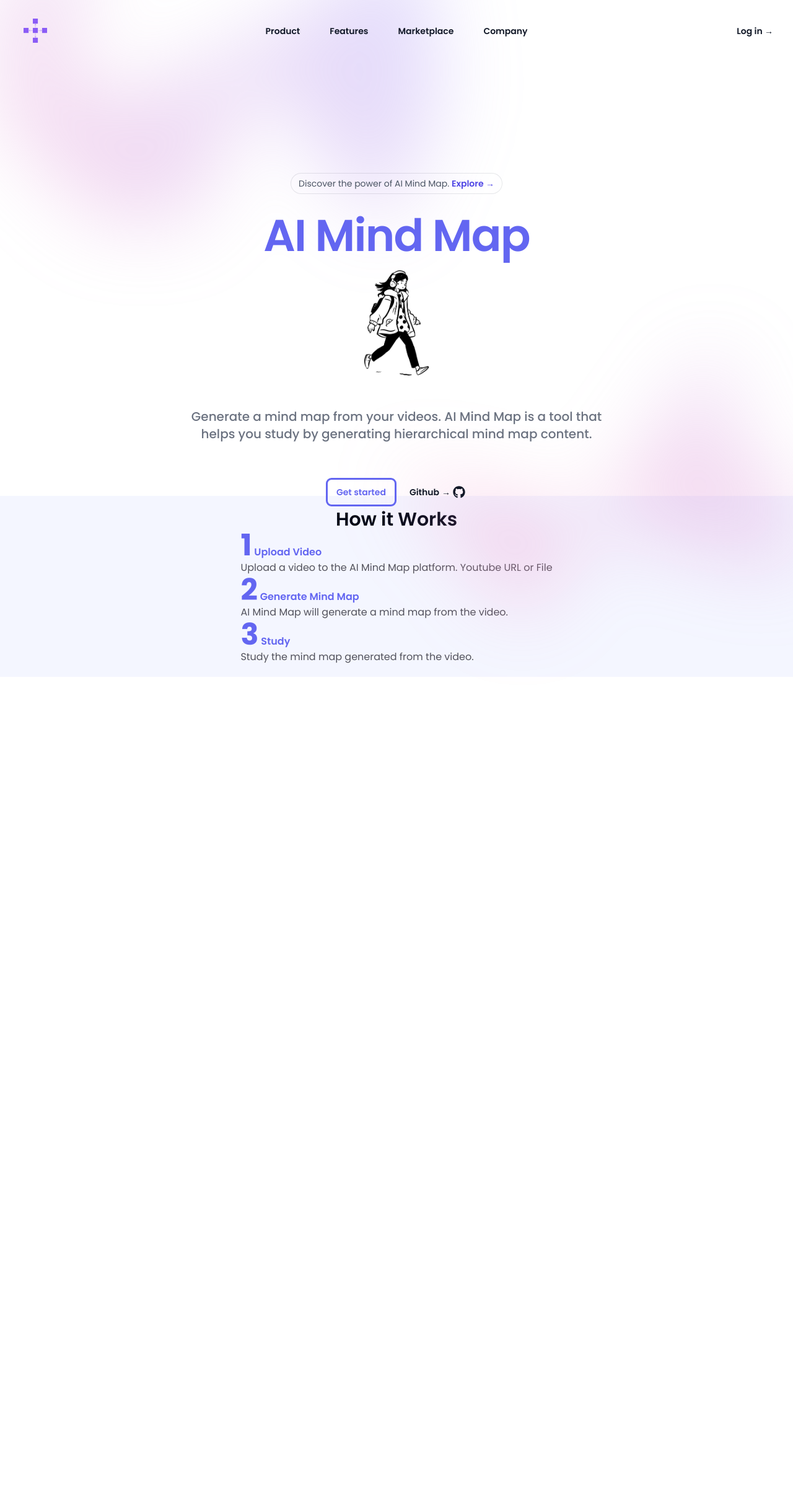
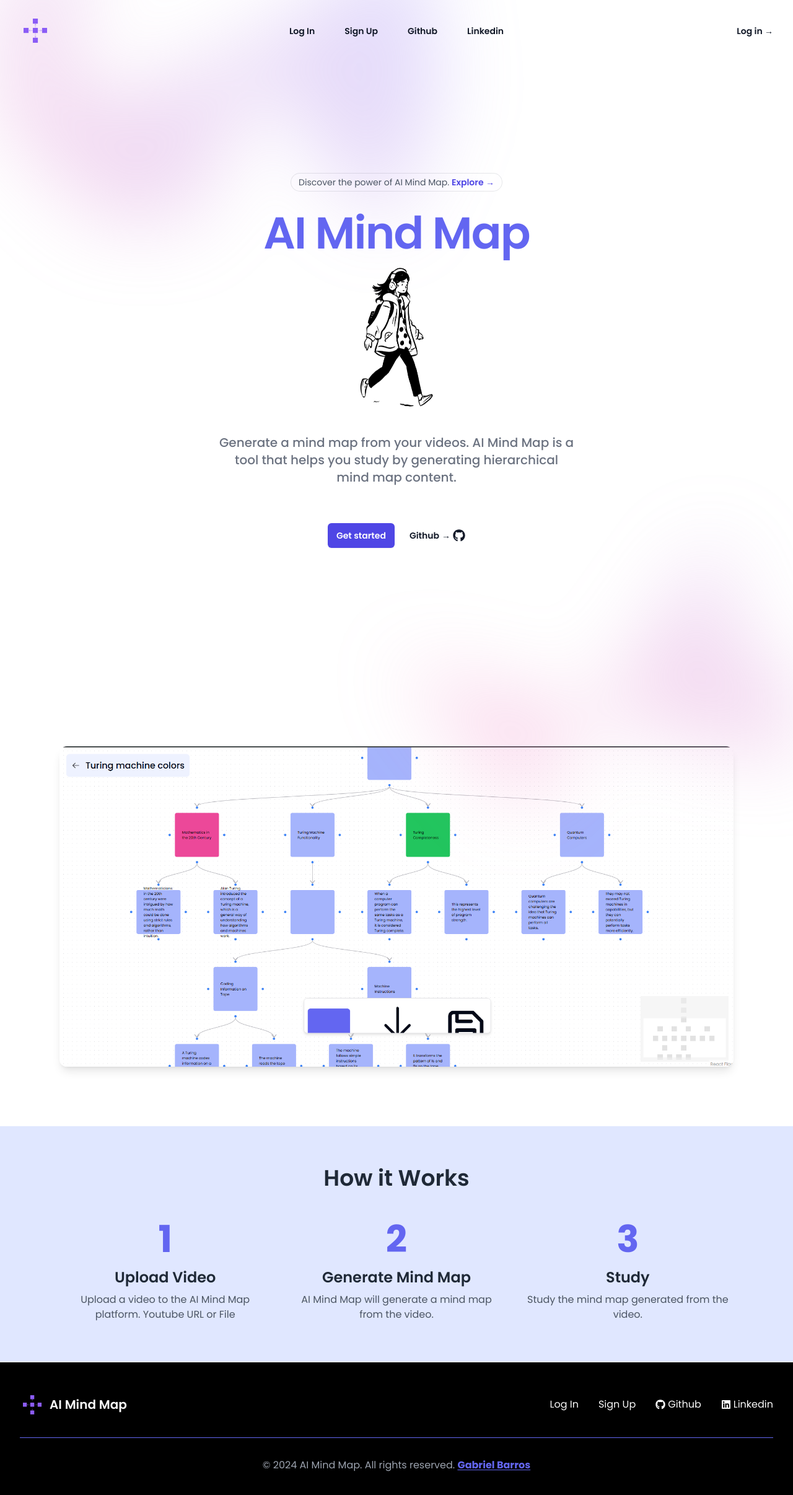
Before and after one commit to ugabb/ai-mind-map-flow, a Next.js app: page / in a window 1280 px wide. Shown: the top 2412 px of the page at 62% size. Before the commit the page ends 1092 px from the top, so only its background shows below. Built offline with nearby package versions, Linux system fonts and the light colour scheme.

Commit message:
feat(home): add framer-motion for animations and update social links

```diff
--- a/package.json
+++ b/package.json
@@ -42,6 +42,7 @@
     "date-fns": "^4.1.0",
     "elkjs": "^0.9.3",
     "file-saver": "^2.0.5",
+    "framer-motion": "^11.12.0",
     "html-to-image": "^1.11.11",
     "jsonwebtoken": "^9.0.2",
     "lodash": "^4.17.21",
--- a/src/app/home/page.tsx
+++ b/src/app/home/page.tsx
@@ -6,7 +6,7 @@
   const { currentUser } = await getCurrentUser();
 
   return (
-    <div className="flex flex-col bg-background lg:min-h-screen min-h-full">
+    <div className="flex flex-col bg-background min-h-screen h-full">
       <HomeHeader currentUser={currentUser} />
       <MindMapList currentUser={currentUser} />
     </div>
--- a/src/components/HomeHeader.tsx
+++ b/src/components/HomeHeader.tsx
@@ -8,8 +8,9 @@
   currentUser: User | undefined;
 }
 
-const linkSocials = {
+export const linkSocials = {
   github: 'https://github.com/ugabb/ai-mind-map-flow',
+  githubProfile: 'https://github.com/ugabb',
   linkedin: 'https://www.linkedin.com/in/ugab/',
 }
 
--- a/src/components/LandingPageHome.tsx
+++ b/src/components/LandingPageHome.tsx
@@ -1,10 +1,8 @@
 "use client";
 
-import { Dialog } from "@/components/ui/dialog";
 import { useState } from "react";
-import { FaBars, FaGithub } from "react-icons/fa";
-import { LuX } from "react-icons/lu";
-
+import { FaBars, FaGithub, FaLinkedin } from "react-icons/fa";
+import { motion } from "framer-motion";
 import {
   Sheet,
   SheetContent,
@@ -13,20 +11,21 @@
   SheetTitle,
   SheetTrigger,
 } from "@/components/ui/sheet";
-
-import { Button } from "./ui/button";
 import Image from "next/image";
 import Link from "next/link";
+import { linkSocials } from "./HomeHeader";
 
 const navigation = [
-  { name: "Product", href: "#" },
-  { name: "Features", href: "#" },
-  { name: "Marketplace", href: "#" },
-  { name: "Company", href: "#" },
+  { name: "Log In", href: "/login" },
+  { name: "Sign Up", href: "/sign-up" },
+  { name: "Github", href: linkSocials.github},
+  { name: "Linkedin", href: linkSocials.linkedin },
 ];
 
 export default function LandingPageHome() {
   const [mobileMenuOpen, setMobileMenuOpen] = useState(false);
+
+  const isMobile = typeof window !== "undefined" && window.innerWidth < 768;
 
   return (
     <div className="bg-white">
@@ -38,25 +37,47 @@
           <div className="flex lg:flex-1">
             <Link href="/" className="-m-1.5 p-1.5">
               <span className="sr-only">AI Mind Map</span>
+              <motion.div
+                initial={{ opacity: 0, scale: 0.5 }}
+                animate={{ opacity: 1, scale: 1 }}
+                transition={{ duration: 0.5 }}
+              >
                 <Image
                   src="/assets/logo.png"
-                alt="girl walking"
+                  alt="AI Mind Map logo"
                   width={50}
                   height={50}
                 />
+              </motion.div>
             </Link>
           </div>
           <div className="flex lg:hidden">
-            <Sheet key="right">
-              <SheetTrigger>
+            <Sheet key='bottom'>
+              <SheetTrigger asChild>
+                <motion.button
+                  whileHover={{ scale: 1.1 }}
+                  whileTap={{ scale: 0.9 }}
+                  className="text-gray-700"
+                >
                   <FaBars aria-hidden="true" className="size-6" />
+                  <span className="sr-only">Open menu</span>
+                </motion.button>
               </SheetTrigger>
               <SheetContent>
                 <SheetHeader>
-                  <SheetTitle>Are you absolutely sure?</SheetTitle>
+                  <SheetTitle>Menu</SheetTitle>
                   <SheetDescription>
-                    This action cannot be undone. This will permanently delete
-                    your account and remove your data from our servers.
+                    <nav className="mt-6 flex flex-col gap-4">
+                      {navigation.map((item) => (
+                        <Link
+                          key={item.name}
+                          href={item.href}
+                          className="text-base font-medium text-gray-900 hover:text-indigo-600"
+                        >
+                          {item.name}
+                        </Link>
+                      ))}
+                    </nav>
                   </SheetDescription>
                 </SheetHeader>
               </SheetContent>
@@ -64,24 +85,31 @@
           </div>
           <div className="hidden lg:flex lg:gap-x-12">
             {navigation.map((item) => (
+              <motion.div
+                key={item.name}
+                whileHover={{ scale: 1.05 }}
+                whileTap={{ scale: 0.95 }}
+              >
                 <Link
-                key={item.name}
                   href={item.href}
-                className="text-sm/6 font-semibold text-gray-900"
+                  className="text-sm font-semibold text-gray-900 hover:text-indigo-600"
                 >
                   {item.name}
                 </Link>
+              </motion.div>
             ))}
           </div>
           <div className="hidden lg:flex lg:flex-1 lg:justify-end">
-            <Link href="#" className="text-sm/6 font-semibold text-gray-900">
+            <motion.div whileHover={{ scale: 1.05 }} whileTap={{ scale: 0.95 }}>
+              <Link href="#" className="text-sm font-semibold text-gray-900 hover:text-indigo-600">
                 Log in <span aria-hidden="true">&rarr;</span>
               </Link>
+            </motion.div>
           </div>
         </nav>
       </header>
 
-      <section className="relative isolate px-6 pt-14 lg:px-8 h-screen">
+      <section className="relative isolate px-6 pt-14 lg:px-8 min-h-screen flex items-center">
         <div
           aria-hidden="true"
           className="absolute inset-x-0 -top-40 -z-10 transform-gpu overflow-hidden blur-3xl sm:-top-80"
@@ -96,45 +124,72 @@
         </div>
         <div className="mx-auto max-w-2xl py-32 sm:py-48 lg:py-56">
           <div className="hidden sm:mb-8 sm:flex sm:justify-center">
-            <div className="relative rounded-full px-3 py-1 text-sm/6 text-gray-600 ring-1 ring-gray-900/10 hover:ring-gray-900/20">
+            <motion.div
+              initial={{ opacity: 0, y: 20 }}
+              animate={{ opacity: 1, y: 0 }}
+              transition={{ duration: 0.5, delay: 0.2 }}
+              className="relative rounded-full px-3 py-1 text-sm text-gray-600 ring-1 ring-gray-900/10 hover:ring-gray-900/20"
+            >
               Discover the power of AI Mind Map.{" "}
               <Link href="/login" className="font-semibold text-indigo-600">
-              <span aria-hidden="true" className="absolute inset-0" />
+                <span className="absolute inset-0" aria-hidden="true" />
                 Explore <span aria-hidden="true">&rarr;</span>
               </Link>
-            </div>
+            </motion.div>
           </div>
           <div className="flex flex-col justify-center items-center gap-5 text-center">
-            <h1 className="text-balance text-5xl font-semibold tracking-tight text-indigo-500 sm:text-7xl">
+            <motion.h1
+              initial={{ opacity: 0, y: 20 }}
+              animate={{ opacity: 1, y: 0 }}
+              transition={{ duration: 0.5, delay: 0.4 }}
+              className="text-balance text-4xl font-semibold tracking-tight text-indigo-500 sm:text-6xl md:text-7xl"
+            >
               AI Mind Map
-            </h1>
+            </motion.h1>
+            <motion.div
+              initial={{ opacity: 0, scale: 0.8 }}
+              animate={{ opacity: 1, scale: 1 }}
+              transition={{ duration: 0.5, delay: 0.6 }}
+            >
               <Image
                 src="/assets/girl_walking.png"
-              alt="girl walking"
+                alt="Illustration of a girl walking"
                 width={200}
                 height={200}
+                className="w-40 h-40 sm:w-48 sm:h-48 md:w-56 md:h-56"
               />
-            <p className="mt-8 text-lg font-medium text-gray-500 sm:text-xl">
+            </motion.div>
+            <motion.p
+              initial={{ opacity: 0, y: 20 }}
+              animate={{ opacity: 1, y: 0 }}
+              transition={{ duration: 0.5, delay: 0.8 }}
+              className="mt-6 text-lg font-medium text-gray-500 sm:text-xl max-w-xl"
+            >
               Generate a mind map from your videos. AI Mind Map is a tool that
               helps you study by generating hierarchical mind map content.
-            </p>
-            <div className="mt-10 flex items-center justify-center gap-x-6">
+            </motion.p>
+            <motion.div
+              initial={{ opacity: 0, y: 20 }}
+              animate={{ opacity: 1, y: 0 }}
+              transition={{ duration: 0.5, delay: 1 }}
+              className="mt-10 flex flex-col sm:flex-row items-center justify-center gap-4 sm:gap-x-6"
+            >
               <Link
                 href="/login"
-                className="rounded-md outline outline-indigo-500 px-3.5 py-2.5 text-sm font-semibold text-indigo-500 shadow-sm transition-all hover:bg-indigo-100 focus-visible:outline focus-visible:outline-2 focus-visible:outline-offset-2 focus-visible:outline-indigo-600"
+                className="rounded-md bg-indigo-600 px-3.5 py-2.5 text-sm font-semibold text-white shadow-sm hover:bg-indigo-500 focus-visible:outline focus-visible:outline-2 focus-visible:outline-offset-2 focus-visible:outline-indigo-600"
               >
                 Get started
               </Link>
               <Link
-                href="https://github.com/ugabb/ai-mind-map-flow"
+                href={linkSocials.github}
                 target="_blank"
-                rel="noopener"
-                className="flex items-center gap-1 text-sm/6 font-semibold text-gray-900"
+                rel="noopener noreferrer"
+                className="flex items-center gap-1 text-sm font-semibold text-gray-900 hover:text-indigo-600"
               >
                 Github <span aria-hidden="true">→</span>
                 <FaGithub className="size-5" />
               </Link>
-            </div>
+            </motion.div>
           </div>
         </div>
         <div
@@ -151,37 +206,111 @@
         </div>
       </section>
 
-      <section className="bg-indigo-200/20 flex flex-col p-2 md:p-5 items-center justify-center">
-        <h1 className="text-3xl text-slate-zinc-700 font-semibold text-center">
+      <section className="p-6 md:p-12 lg:p-24">
+        <motion.div
+          initial={{ opacity: 0, y: 50 }}
+          animate={{ opacity: 1, y: 0 }}
+          transition={{ duration: 0.5 }}
+        >
+          <Image
+            src="/assets/canvas.png"
+            height={600}
+            width={1000}
+            alt="Canvas preview"
+            className="rounded-xl shadow-lg w-full h-auto"
+          />
+        </motion.div>
+      </section>
+
+      <section className="bg-indigo-100 py-16 px-6 md:px-12 lg:px-24">
+        <motion.h2
+          initial={{ opacity: 0, y: 20 }}
+          animate={{ opacity: 1, y: 0 }}
+          transition={{ duration: 0.5 }}
+          className="text-3xl md:text-4xl text-gray-800 font-semibold text-center mb-12"
+        >
           How it Works
-        </h1>
-        <div className="flex flex-col">
-          <div className="flex flex-col">
-            <h2 className="text-indigo-500 font-semibold">
-              <span className="text-5xl font-bold">1</span> Upload Video
-            </h2>
-            <p className="text-zinc-600">
-              Upload a video to the AI Mind Map platform. Youtube URL or File
-            </p>
-          </div>
-          <div className="flex flex-col">
-            <h2 className="text-indigo-500 font-semibold">
-              <span className="text-5xl font-bold">2</span> Generate Mind Map
-            </h2>
-            <p className="text-zinc-600">
-              AI Mind Map will generate a mind map from the video.
-            </p>
-          </div>
-          <div className="flex flex-col">
-            <h2 className="text-indigo-500 font-semibold">
-              <span className="text-5xl font-bold">3</span> Study
-            </h2>
-            <p className="text-zinc-600">
-              Study the mind map generated from the video.
-            </p>
-          </div>
+        </motion.h2>
+        <div className="grid grid-cols-1 md:grid-cols-3 gap-8">
+          {[
+            { number: "1", title: "Upload Video", description: "Upload a video to the AI Mind Map platform. Youtube URL or File" },
+            { number: "2", title: "Generate Mind Map", description: "AI Mind Map will generate a mind map from the video." },
+            { number: "3", title: "Study", description: "Study the mind map generated from the video." },
+          ].map((step, index) => (
+            <motion.div
+              key={step.number}
+              initial={{ opacity: 0, y: 20 }}
+              animate={{ opacity: 1, y: 0 }}
+              transition={{ duration: 0.5, delay: index * 0.2 }}
+              className="flex flex-col items-center text-center"
+            >
+              <div className="text-5xl md:text-6xl font-bold text-indigo-500 mb-4">{step.number}</div>
+              <h3 className="text-xl md:text-2xl font-semibold text-gray-800 mb-2">{step.title}</h3>
+              <p className="text-gray-600">{step.description}</p>
+            </motion.div>
+          ))}
         </div>
       </section>
+
+      <footer className="bg-black border-t border-gray-200">
+        <div className="max-w-7xl mx-auto py-12 px-4 sm:px-6 lg:px-8">
+          <div className="flex flex-col md:flex-row justify-between items-center">
+            <motion.div
+              initial={{ opacity: 0, x: -20 }}
+              animate={{ opacity: 1, x: 0 }}
+              transition={{ duration: 0.5 }}
+              className="flex items-center mb-4 md:mb-0"
+            >
+              <Link href="/" className="flex items-center">
+                <Image
+                  src="/assets/logo.png"
+                  alt="AI Mind Map logo"
+                  width={40}
+                  height={40}
+                  className="mr-2"
+                />
+                <span className="text-xl font-semibold text-zinc-50">AI Mind Map</span>
+              </Link>
+            </motion.div>
+            <motion.nav
+              initial={{ opacity: 0, y: 20 }}
+              animate={{ opacity: 1, y: 0 }}
+              transition={{ duration: 0.5, delay: 0.2 }}
+              className="flex flex-wrap justify-center md:justify-end gap-4 md:gap-8"
+            >
+              {navigation.map((item) => (
+                <motion.div
+                  key={item.name}
+                  whileHover={{ scale: 1.05 }}
+                  whileTap={{ scale: 0.95 }}
+                >
+                  <Link
+                    href={item.href}
+                    className="text-base text-zinc-50 hover:text-zinc-200 flex items-center"
+                    target={item.name === "Github" || item.name === "Linkedin" ? "_blank" : undefined}
+                    rel={item.name === "Github" || item.name === "Linkedin" ? "noopener noreferrer" : undefined}
+                  >
+                    {item.name === "Github" ? (
+                      <FaGithub className="inline-block mr-1" />
+                    ) : item.name === "Linkedin" ? (
+                      <FaLinkedin className="inline-block mr-1" />
+                    ) : null}
+                    {item.name}
+                  </Link>
+                </motion.div>
+              ))}
+            </motion.nav>
+          </div>
+          <motion.div
+            initial={{ opacity: 0 }}
+            animate={{ opacity: 1 }}
+            transition={{ duration: 0.5, delay: 0.4 }}
+            className="mt-8 border-t border-indigo-500 pt-8 text-center"
+          >
+            <p className="text-base text-gray-400 undeline">&copy; 2024 AI Mind Map. All rights reserved. <Link href={linkSocials.githubProfile} target="_blank" className="text-indigo-500 underline underline-offset-2 font-bold">Gabriel Barros</Link></p>
+          </motion.div>
+        </div>
+      </footer>
     </div>
   );
 }
```
Also changed, not shown: public/assets/canvas.png (added), 1 other file (tests, documents, lock files or other folders). Lines whose indentation alone changed are shown as unchanged.
